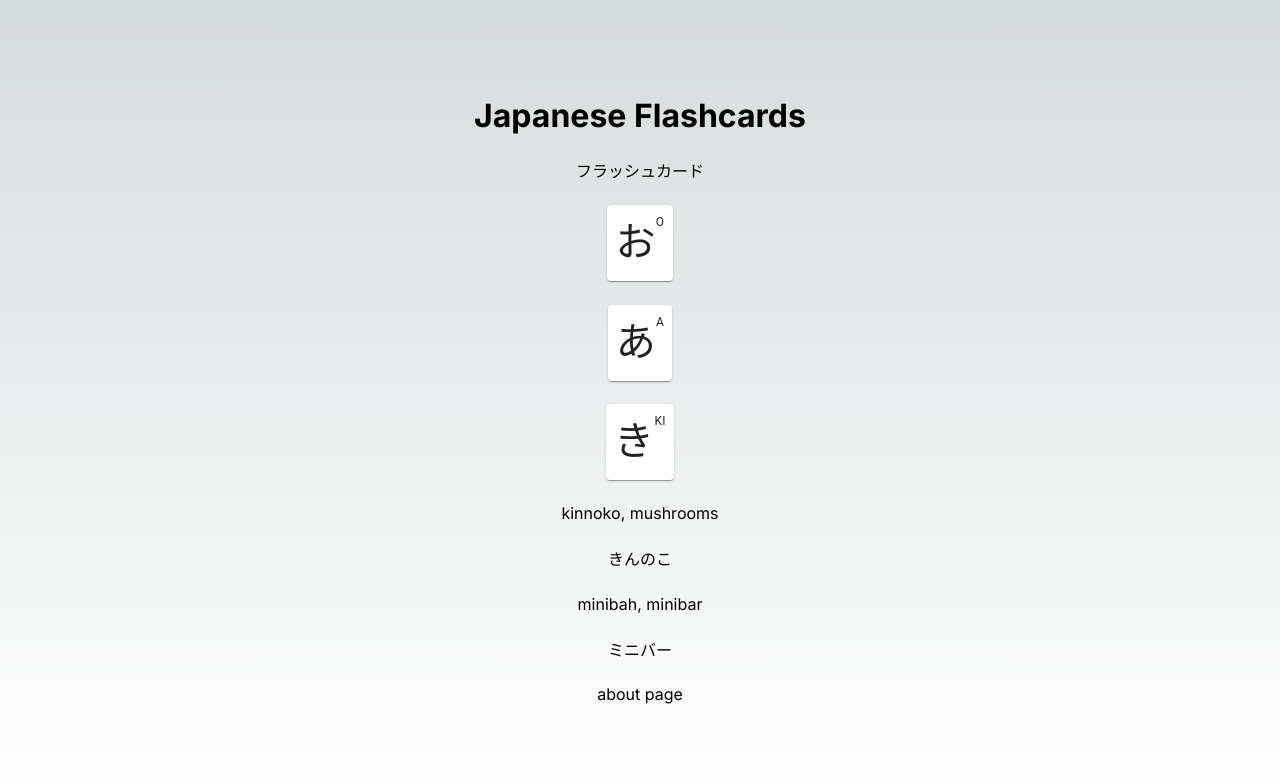
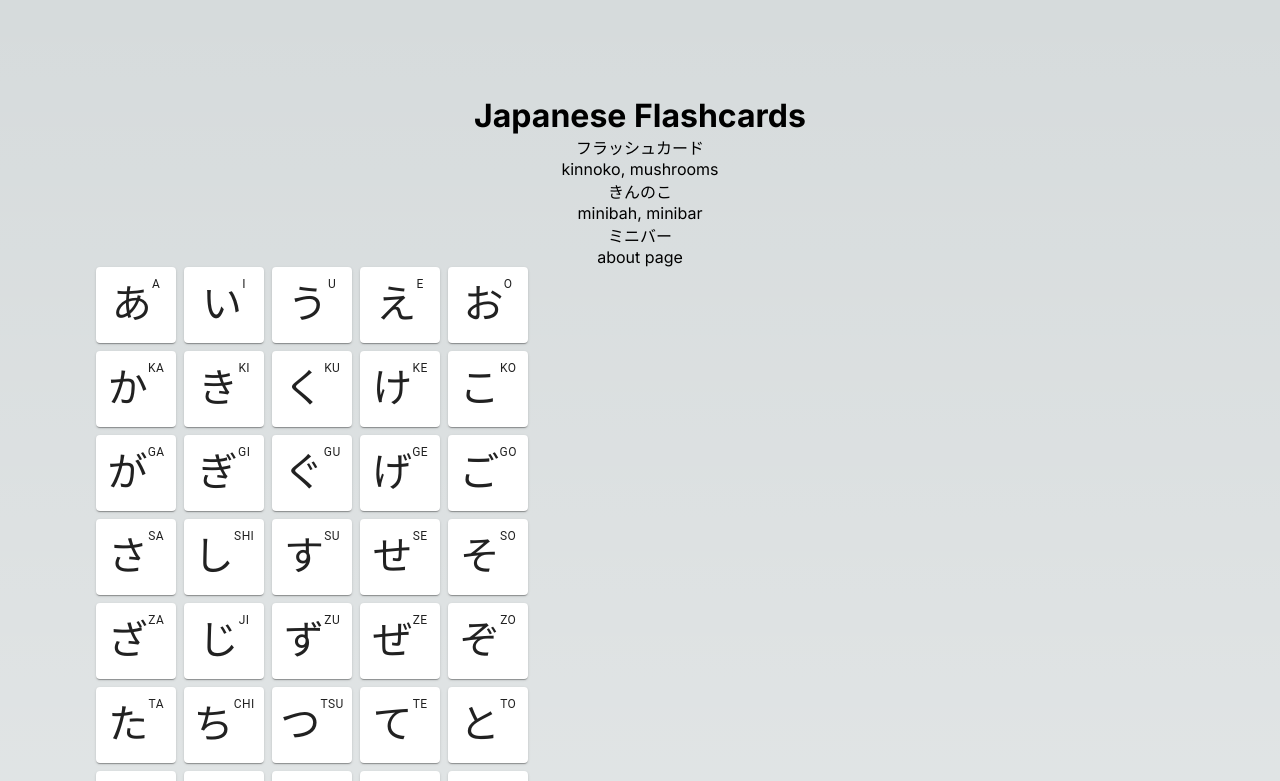
Before and after one commit to dblatcher/japanese-flashcard, a Next.js app: page / in a window 1280 px wide. Shown: the top 781 px of the page. Built offline with nearby package versions, Linux system fonts and the light colour scheme.

Commit message:
add grids

```diff
--- a/src/app/page.tsx
+++ b/src/app/page.tsx
@@ -1,8 +1,9 @@
+import { AlphabetGrid } from "@/components/AlphabetGrid";
+import { HIRAGANA } from "@/lib/language/hiragana";
 import { hiraganaWordList, katakanaWordList } from "@/lib/wordlists";
+import Link from "next/link";
 import styles from "./page.module.css";
-import Link from "next/link";
-import { SyllableCard } from "@/components/SyllableCard";
-import { HIRAGANA } from "@/lib/language/hiragana";
+import { KATAKANA } from "@/lib/language/katakana";
 
 export default function Home() {
 
@@ -14,9 +15,7 @@ export default function Home() {
     <main className={styles.main}>
       <h1>Japanese Flashcards</h1>
       <span>フラッシュカード</span>
-      <SyllableCard character={HIRAGANA.characters['O']} />
-      <SyllableCard character={HIRAGANA.characters['A']} />
-      <SyllableCard character={HIRAGANA.characters['KI']} />
+
 
       <p>{hiraganaWord.text}, {hiraganaWord.translation}</p>
       <p>{hiraganaWord.write()}</p>
@@ -24,6 +23,9 @@ export default function Home() {
       <p>{katakanaWord.text}, {katakanaWord.translation}</p>
       <p>{katakanaWord.write()}</p>
       <Link href="/about">about page</Link>
+
+      <AlphabetGrid alphabet={HIRAGANA} />
+      <AlphabetGrid alphabet={KATAKANA} />
     </main>
   );
 }
--- /dev/null
+++ b/src/components/AlphabetGrid.tsx
@@ -0,0 +1,26 @@
+import { Alphabet } from "@/lib/language/alphabet";
+import { Grid } from "@mui/material";
+import { SyllableCard } from "./SyllableCard";
+
+interface Props {
+    alphabet: Alphabet
+}
+
+export const AlphabetGrid = ({ alphabet }: Props) => {
+
+    const all = Object.values(alphabet.characters)
+
+    const { constanents } = alphabet
+
+    return constanents.map(constanent => (
+        <Grid container spacing={1} key={constanent} marginBottom={1}>
+            {all.filter(c => c.constanent === constanent).map(character => (
+                <Grid item key={character.identifier}>
+                    <SyllableCard character={character} />
+                </Grid>
+            ))}
+        </Grid>
+    ))
+
+
+}
--- a/src/components/SyllableCard.tsx
+++ b/src/components/SyllableCard.tsx
@@ -3,16 +3,17 @@ import { Card, Typography } from "@mui/material";
 
 
 interface Props {
-    character:Character
+    character: Character
 }
 
-export const SyllableCard = ({character}:Props) => {
+export const SyllableCard = ({ character }: Props) => {
 
     return (
         <Card sx={{
             padding: 1,
             display: 'flex',
-            justifyContent: 'center'
+            justifyContent: 'center',
+            minWidth: 80,
         }}>
             <Typography fontSize={40}>{character.string}</Typography>
             <Typography variant='caption'>{character.phonetic}</Typography>
```
